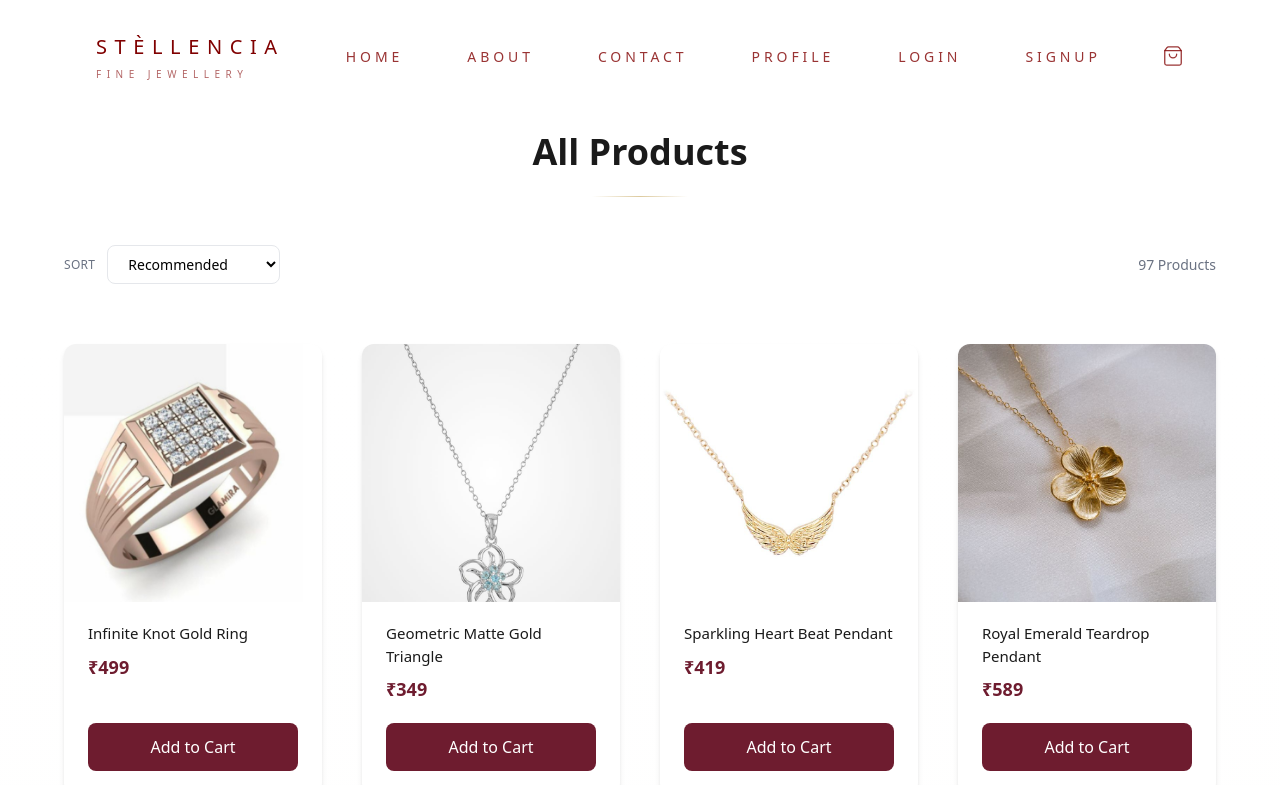
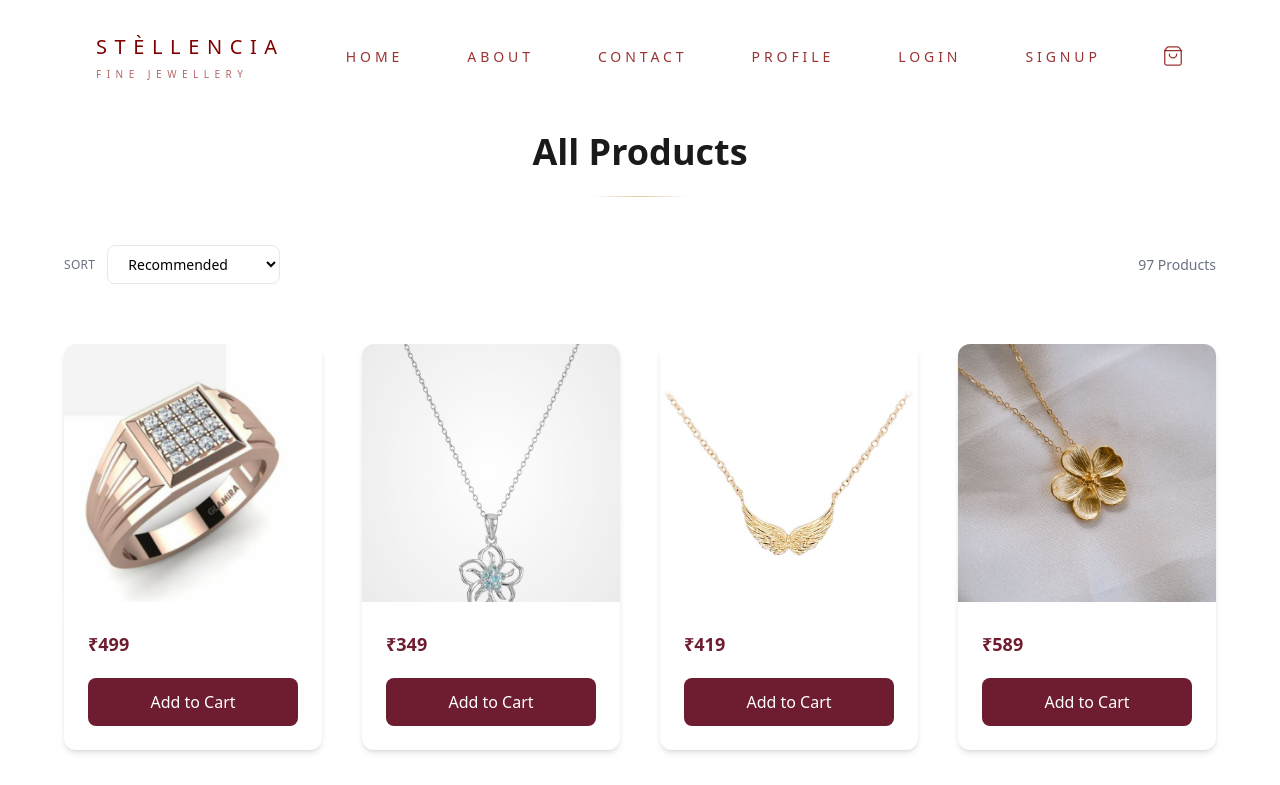
Before and after one commit to Shrishty-05/stellencia-ecommerce, a React (Vite) app in the folder client/: page /plp in a window 1280 px wide. Shown: the top 785 px of the page. Built offline with nearby package versions, Linux system fonts and the light colour scheme.

Commit message:
Fix product Card props

```diff
--- a/client/src/components/common/ProductCard.jsx
+++ b/client/src/components/common/ProductCard.jsx
@@ -1,43 +1,104 @@
-// import { useWishlist } from "./WishlistContext";
+// // import { useWishlist } from "./WishlistContext";
+// import { useCart } from "../Cart-components/CartContext";
+// import { Link } from "react-router-dom";
+// import { useState, useEffect } from "react";
+// import api from "../../api/axios.js";
+// // import WishlistButton from "./WishlistButton";
+
+// export default function ProductCard({ id, image, name, price }) {
+//   const { addToCart, cartItems } = useCart();
+//   const [products, setProducts] = useState([]);
+//   // const { toggleWishlist, isWishlisted } = useWishlist();
+
+//   const product = { id, image, name, price };
+
+//   // const wishlisted = isWishlisted(id);
+// const isInCart = cartItems.some((item) => item.productId === id);
+//   localStorage.clear();
+
+//   return (
+//     <div className="group relative bg-white rounded-xl overflow-hidden flex flex-col h-full shadow-md hover:shadow-lg transition-all">
+
+//       {/* Wishlist */}
+//       {/* <div className="absolute top-4 right-4 z-10">
+//         <WishlistButton
+//           wishlisted={wishlisted}
+//           onToggle={() => {
+//             console.log("clicked",product);
+//             toggleWishlist(product)}}
+//         />
+//       </div> */}
+
+//       {/* Product Image & Info */}
+//       <Link to={`/product/${id}`} className="flex flex-col flex-grow">
+//         <img
+//           src={image}
+//           alt={name}
+//           className="w-full aspect-square object-cover group-hover:scale-105 transition-transform duration-700"
+//         />
+//         <div className="px-6 py-5 flex flex-col gap-2">
+//           <h3 className="text-[15px] font-medium text-[#1A1A1A] line-clamp-2">
+//             {title}
+//           </h3>
+//           <p className="text-[#6E1C2F] font-semibold text-lg">₹{price}</p>
+//         </div>
+//       </Link>
+
+//       {/* Add / Go to Cart */}
+//       {isInCart ? (
+//         <Link
+//           to="/cart"
+//           className="mt-auto mx-6 mb-6 border border-[#6E1C2F] text-[#6E1C2F] py-3 rounded-lg text-center hover:bg-[#6E1C2F] hover:text-white transition-all duration-300"
+//         >
+//           Go to Cart
+//         </Link>
+//       ) : (
+//         <button
+//           onClick={() => addToCart(product)}
+//           className="mt-auto mx-6 mb-6 bg-[#6E1C2F] text-white py-3 rounded-lg hover:bg-[#581623] transition-all duration-300"
+//         >
+//           Add to Cart
+//         </button>
+//       )}
+//     </div>
+//   );
+// }
+
 import { useCart } from "../Cart-components/CartContext";
 import { Link } from "react-router-dom";
-// import WishlistButton from "./WishlistButton";
 
-export default function ProductCard({ id, image, title, price }) {
+export default function ProductCard({ _id, name, image, price, discountPrice }) {
+
   const { addToCart, cartItems } = useCart();
-  // const { toggleWishlist, isWishlisted } = useWishlist();
 
-  const product = { id, image, title, price };
+  const isInCart = cartItems.some((item) => item.productId === _id);
 
-  // const wishlisted = isWishlisted(id);
-const isInCart = cartItems.some((item) => item.productId === id);
-  localStorage.clear();
+  const product = {
+    productId: _id,
+    name,
+    image: image,
+    price: discountPrice || price
+  };
 
   return (
     <div className="group relative bg-white rounded-xl overflow-hidden flex flex-col h-full shadow-md hover:shadow-lg transition-all">
 
-      {/* Wishlist */}
-      {/* <div className="absolute top-4 right-4 z-10">
-        <WishlistButton
-          wishlisted={wishlisted}
-          onToggle={() => {
-            console.log("clicked",product);
-            toggleWishlist(product)}}
-        />
-      </div> */}
-
       {/* Product Image & Info */}
-      <Link to={`/product/${id}`} className="flex flex-col flex-grow">
+      <Link to={`/product/${_id}`} className="flex flex-col flex-grow">
         <img
           src={image}
-          alt={title}
+          alt={name}
           className="w-full aspect-square object-cover group-hover:scale-105 transition-transform duration-700"
         />
+
         <div className="px-6 py-5 flex flex-col gap-2">
           <h3 className="text-[15px] font-medium text-[#1A1A1A] line-clamp-2">
-            {title}
+            {name}
           </h3>
-          <p className="text-[#6E1C2F] font-semibold text-lg">₹{price}</p>
+
+          <p className="text-[#6E1C2F] font-semibold text-lg">
+            ₹{discountPrice || price}
+          </p>
         </div>
       </Link>
 
```
